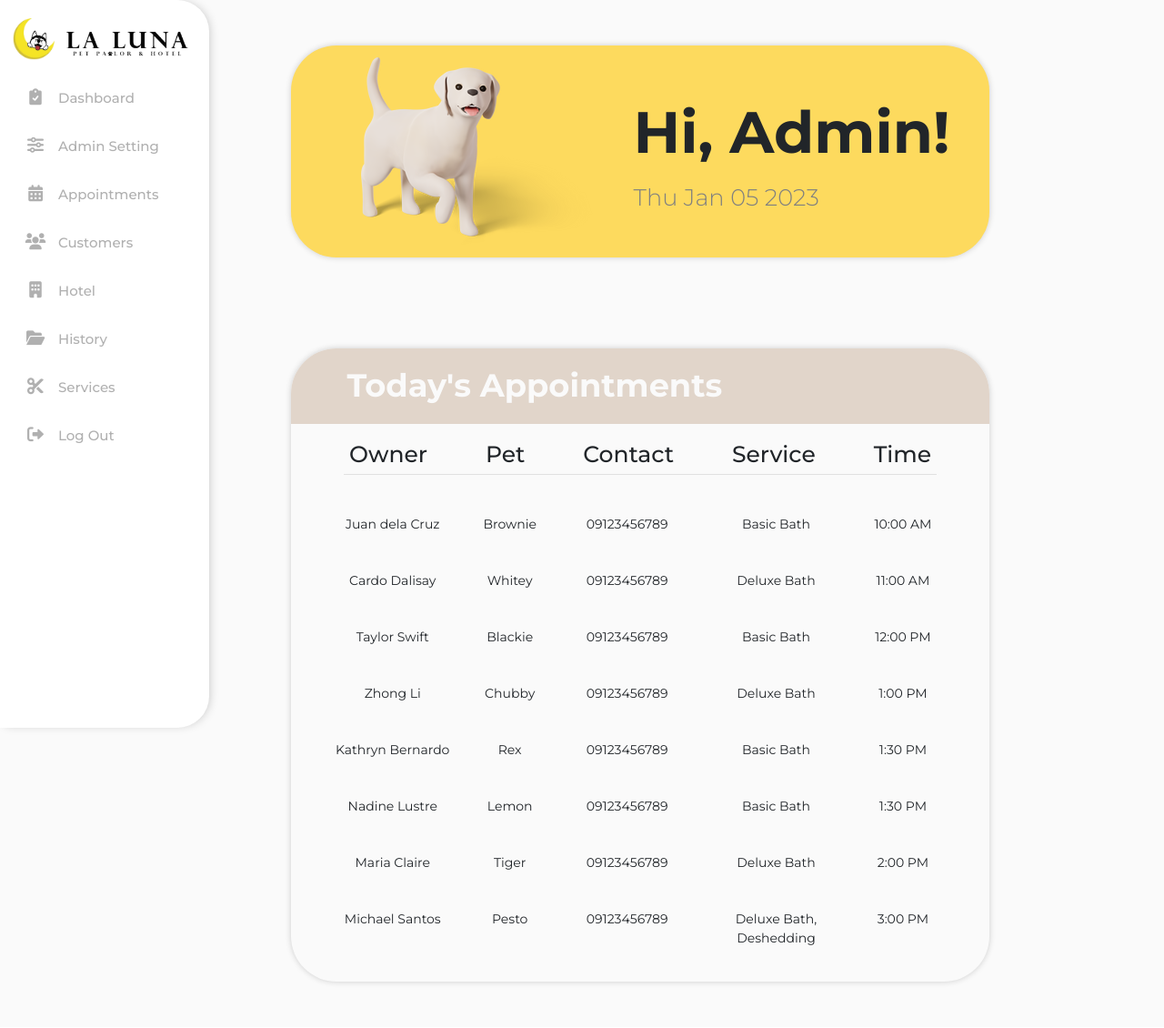
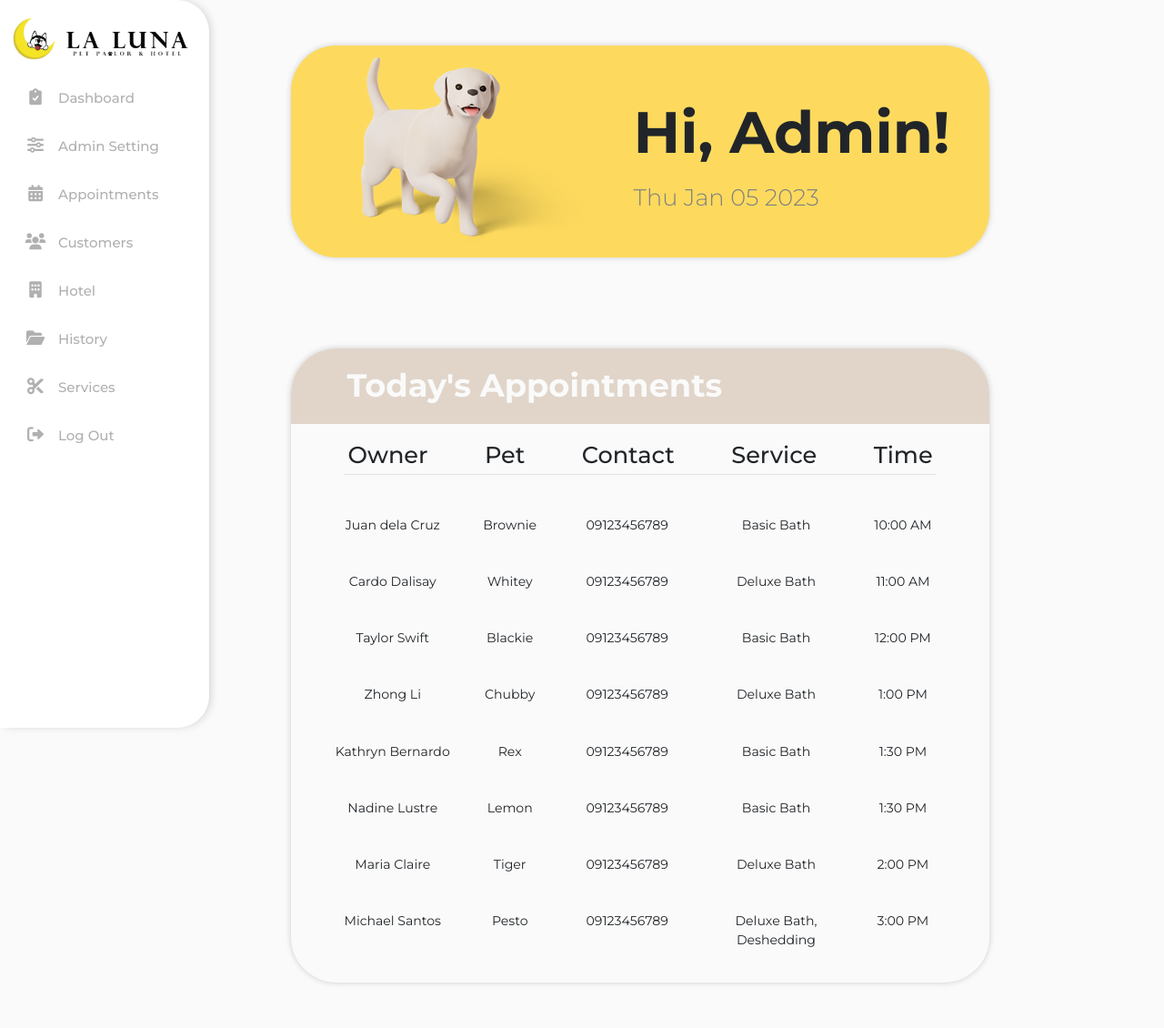
Before and after one commit to akbama/La-Luna, a PHP site: page /Dashboard.html in a window 1280 px wide. Shown: the whole page at 91% size. Run offline with PHP 8.4, Linux system fonts and the light colour scheme.

Commit message:
changes to dashboard & calendar

```diff
--- a/La Luna Calendar/script.js
+++ b/La Luna Calendar/script.js
@@ -44,7 +44,6 @@ const renderCalendar = () => {
 
   document.querySelector(".date h1").innerHTML = months[date.getMonth()];
 
-  document.querySelector(".date p").innerHTML = new Date().toDateString();
 
   let days = "";
 
--- a/dashboard.css
+++ b/dashboard.css
@@ -89,7 +89,7 @@ body {
     justify-content: space-evenly;
     padding-top: 2%;
     padding-bottom: 0.2%;
-    font-size: 25px;
+    font-size: 2vw;
     font-weight: 500;
 }
 
@@ -124,7 +124,7 @@ hr {
     border-color: #FAFAFA;
     border-style:solid;
     border-width:1px;
-    font-size:14px;
+    font-size: 1.1vw;
     overflow:hidden;
     padding-top: 20px;
     padding-bottom: 20px;
```
